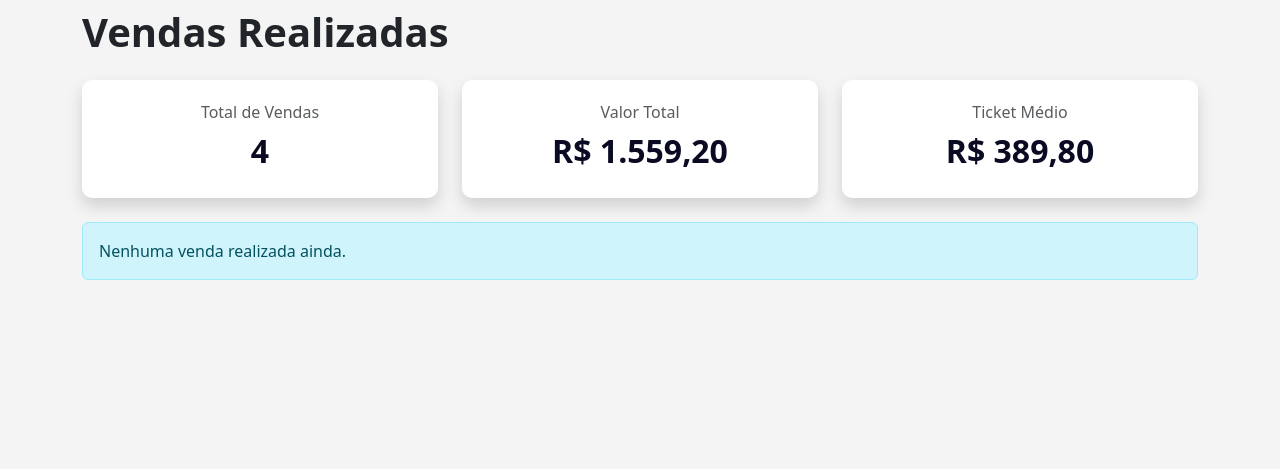
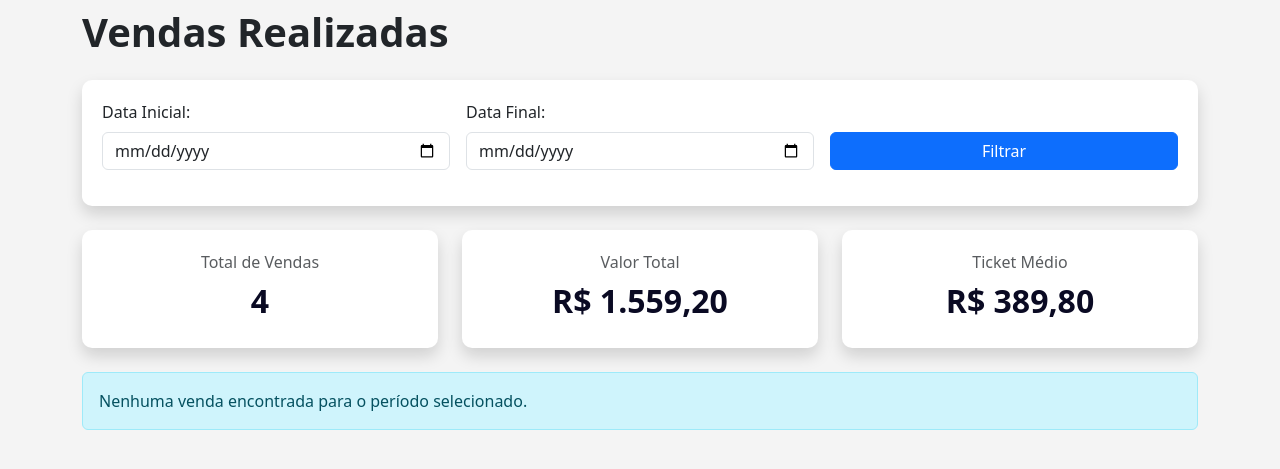
Before and after one commit to Heitorarj/Projeto-Final---WEB2, a PHP site: page /views/Admin/adminVendas.php in a window 1280 px wide. Shown: the part 56-525 px from the top of the page. Run offline with PHP 8.4, Linux system fonts and the light colour scheme; the visitor is signed in with stand-in values (Sample User, id 1); data comes from the database, SQL or seed files in the repository; tables that the repository leaves empty hold one stand-in row (values such as "Sample post").

Commit message:
Filtro de data - admin

```diff
--- a/views/Admin/adminVendas.php
+++ b/views/Admin/adminVendas.php
@@ -4,8 +4,13 @@
 
 require_once __DIR__ . '/../../controllers/VendaController.php';
 
-$vendas = VendaController::listar();
-$estatisticas = VendaController::obterEstatisticas();
+// Coleta dos filtros
+$dataInicial = $_GET['data_inicial'] ?? null;
+$dataFinal   = $_GET['data_final'] ?? null;
+
+// Métodos atualizados aceitando filtros
+$vendas = VendaController::listar($dataInicial, $dataFinal);
+$estatisticas = VendaController::obterEstatisticas($dataInicial, $dataFinal);
 ?>
 <!DOCTYPE html>
 <html lang="pt-BR">
@@ -38,24 +43,49 @@
 
     <h1 class="fw-bold mb-4">Vendas Realizadas</h1>
 
+    <!-- Filtro de datas -->
+    <div class="filtro-box shadow mb-4">
+        <form method="GET" class="row g-3">
+
+            <div class="col-md-4">
+                <label class="form-label">Data Inicial:</label>
+                <input type="date" name="data_inicial"
+                       value="<?php echo $dataInicial; ?>"
+                       class="form-control">
+            </div>
+
+            <div class="col-md-4">
+                <label class="form-label">Data Final:</label>
+                <input type="date" name="data_final"
+                       value="<?php echo $dataFinal; ?>"
+                       class="form-control">
+            </div>
+
+            <div class="col-md-4 d-flex align-items-end">
+                <button class="btn btn-primary w-100">Filtrar</button>
+            </div>
+
+        </form>
+    </div>
+
     <!-- Estatísticas -->
     <div class="row g-4 mb-4">
         <div class="col-md-4">
             <div class="stat-card shadow">
                 <p class="text-muted mb-2">Total de Vendas</p>
-                <h3><?php echo $estatisticas['total_vendas']; ?></h3>
+                <h3><?php echo $estatisticas['total_vendas'] ?? 0; ?></h3>
             </div>
         </div>
         <div class="col-md-4">
             <div class="stat-card shadow">
                 <p class="text-muted mb-2">Valor Total</p>
-                <h3>R$ <?php echo number_format($estatisticas['valor_total'], 2, ',', '.'); ?></h3>
+                <h3>R$ <?php echo number_format($estatisticas['valor_total'] ?? 0, 2, ',', '.'); ?></h3>
             </div>
         </div>
         <div class="col-md-4">
             <div class="stat-card shadow">
                 <p class="text-muted mb-2">Ticket Médio</p>
-                <h3>R$ <?php echo number_format($estatisticas['ticket_medio'], 2, ',', '.'); ?></h3>
+                <h3>R$ <?php echo number_format($estatisticas['ticket_medio'] ?? 0, 2, ',', '.'); ?></h3>
             </div>
         </div>
     </div>
@@ -63,7 +93,7 @@
     <!-- Tabela de vendas -->
     <?php if (empty($vendas)): ?>
         <div class="alert alert-info">
-            Nenhuma venda realizada ainda.
+            Nenhuma venda encontrada para o período selecionado.
         </div>
     <?php else: ?>
         <div class="table-responsive shadow">
```
